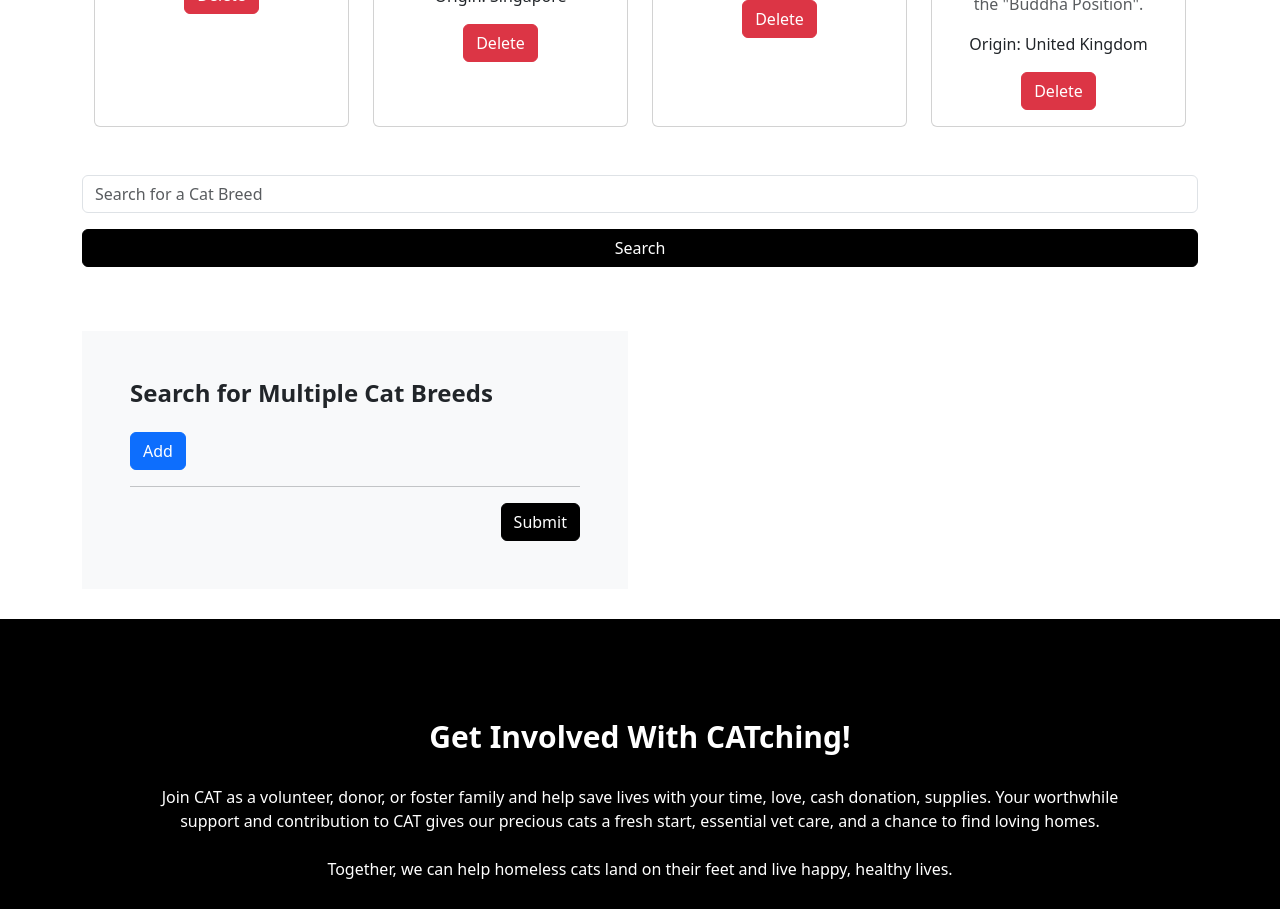
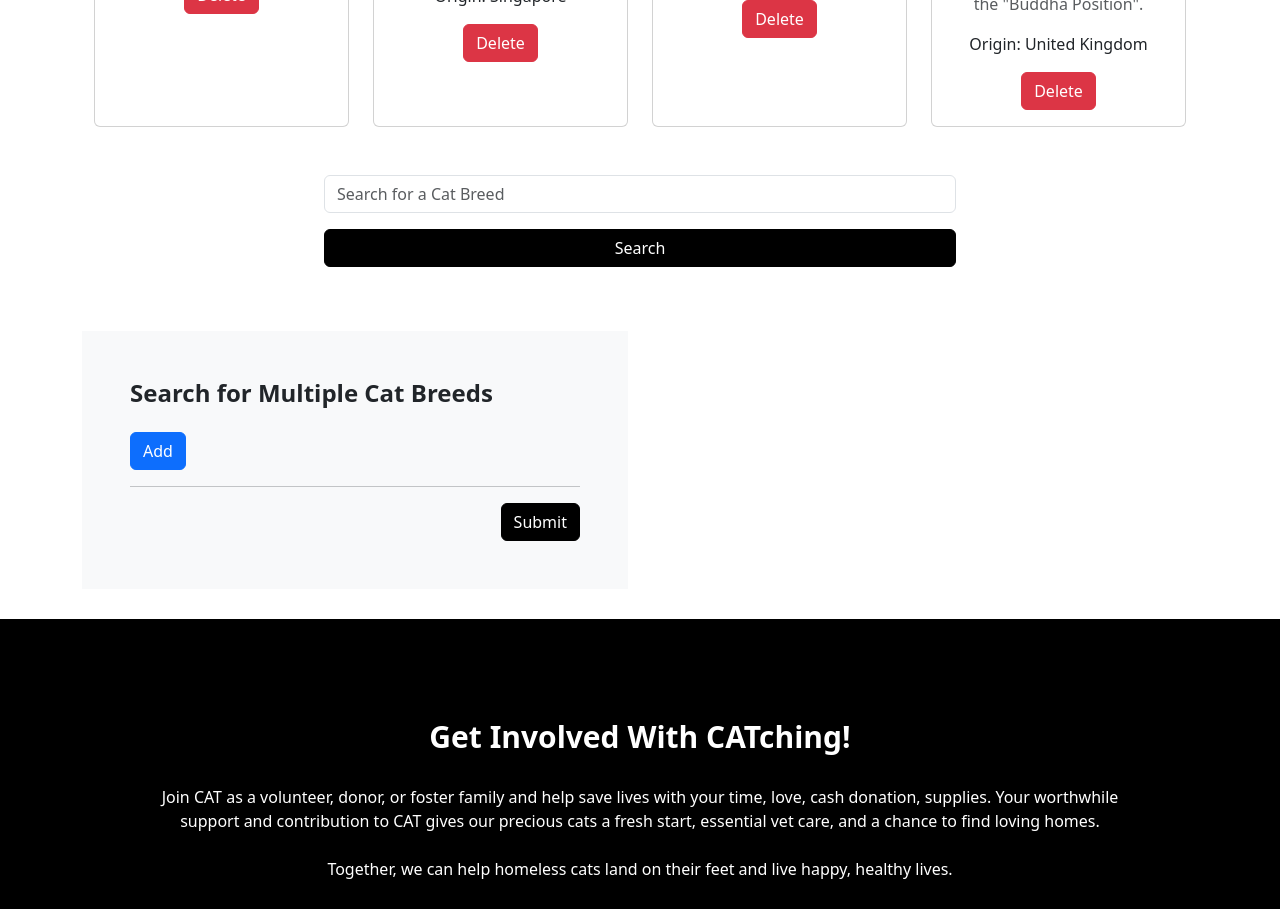
Before and after one commit to ilham-yassin/CATching-app-tutorial, a Vue app: page /home in a window 1280 px wide. Shown: the part 2180-3089 px from the top of the page. Built offline with nearby package versions, Linux system fonts and the light colour scheme.

Commit message:
feat: formatting for cat search

```diff
--- a/src/components/cats/AddCatSearch.vue
+++ b/src/components/cats/AddCatSearch.vue
@@ -1,8 +1,10 @@
 <template>
+    <div class="container justify-content-center" style="max-width: 41rem;">
     <form @submit="onSubmit" class="vstack gap-3 mb-3">
         <TextField id="txt-catName" name="catName" placeholder="Search for a Cat Breed"></TextField>
         <button id="searchBtn" class="btn btn-primary">Search</button>
     </form>
+</div>
 </template>
 
 <script setup lang="ts">
```
